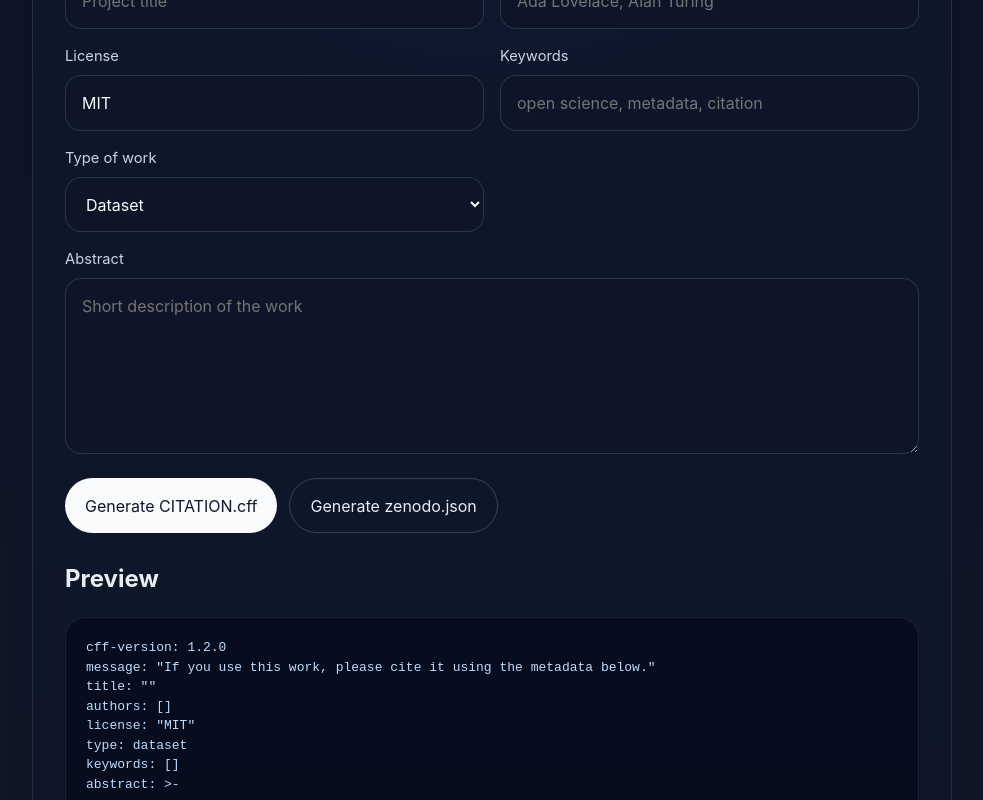
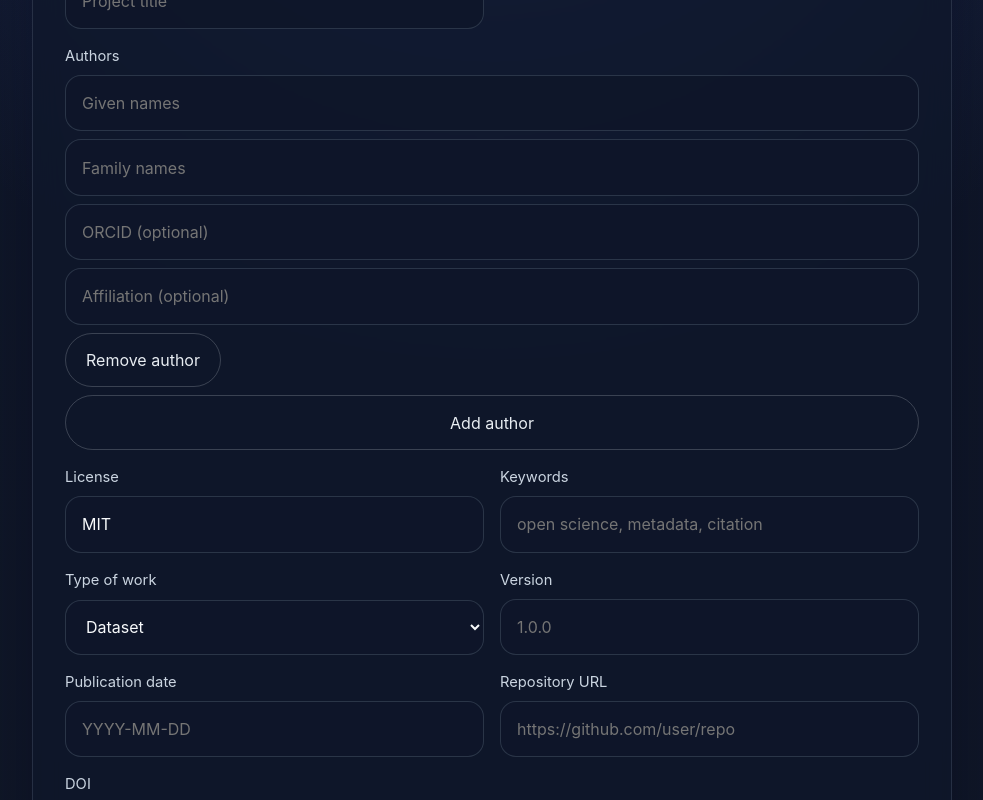
Before and after one commit to Imageomics/OpenCite, a React (Vite) app: page / in a window 1280 px wide. Shown: the part 340-1140 px from the top of the page, without its empty margins (148-1131 px from the left). Built offline with nearby package versions, Linux system fonts and the light colour scheme.

Commit message:
feat: add structured author metadata and affiliations

```diff
--- a/src/App.jsx
+++ b/src/App.jsx
@@ -2,10 +2,14 @@ import { useMemo, useState } from 'react';
 
 const initialForm = {
   title: '',
-  authors: '',
+  authors: [{ givenNames: '', familyNames: '', orcid: '', affiliation: '' }],
   license: 'MIT',
   keywords: '',
   typeOfWork: 'dataset',
+  version: '',
+  publicationDate: '',
+  repositoryCode: '',
+  doi: '',
   abstract: '',
 };
 
@@ -30,39 +34,54 @@ function splitList(value) {
     .filter(Boolean);
 }
 
-function parseAuthors(value) {
-  return splitList(value).map((author) => {
-    const parts = author.split(/\s+/).filter(Boolean);
+function normalizeOrcid(orcid) {
+  const raw = String(orcid ?? '').trim();
 
-    if (parts.length === 1) {
-      return {
-        givenNames: '',
-        familyNames: parts[0],
-        fullName: parts[0],
-        citationAuthor: {
-          'given-names': '',
-          'family-names': parts[0],
-          orcid: '',
-        },
-        zenodoName: parts[0],
-      };
+  if (!raw) {
+    return '';
   }
 
-    const familyNames = parts[parts.length - 1] || '';
-    const givenNames = parts.slice(0, -1).join(' ');
+  if (raw.startsWith('http://') || raw.startsWith('https://')) {
+    return raw;
+  }
+
+  return `https://orcid.org/${raw}`;
+}
+
+function parseAuthors(authorsInput) {
+  if (!Array.isArray(authorsInput)) {
+    return [];
+  }
+
+  return authorsInput
+    .map((author) => {
+      const givenNames = String(author.givenNames ?? '').trim();
+      const familyNames = String(author.familyNames ?? '').trim();
+      const orcid = normalizeOrcid(author.orcid);
+      const affiliation = String(author.affiliation ?? '').trim();
+
+      if (!givenNames && !familyNames) {
+        return null;
+      }
+
+      const fullName = `${givenNames} ${familyNames}`.trim();
+      const zenodoName = givenNames && familyNames ? `${familyNames}, ${givenNames}` : fullName;
 
       return {
         givenNames,
         familyNames,
-      fullName: `${givenNames} ${familyNames}`.trim(),
+        fullName,
         citationAuthor: {
           'given-names': givenNames,
           'family-names': familyNames,
-        orcid: '',
+          orcid,
         },
-      zenodoName: `${familyNames}, ${givenNames}`,
+        zenodoName,
+        orcid,
+        affiliation,
       };
-  });
+    })
+    .filter(Boolean);
 }
 
 function quoteYAML(value) {
@@ -91,6 +110,10 @@ function normalizeMetadata(form) {
     workType,
     cffType: workType,
     zenodoUploadType: zenodoUploadTypeMap[workType] ?? 'other',
+    version: form.version,
+    publicationDate: form.publicationDate,
+    repositoryCode: form.repositoryCode,
+    doi: form.doi,
     abstract: form.abstract,
   };
 }
@@ -118,6 +141,10 @@ function toCitationCff(form) {
     ...(authors.length ? ['authors:', ...authors] : ['authors: []']),
     `license: "${quoteYAML(metadata.license)}"`,
     `type: ${metadata.cffType}`,
+    `version: "${quoteYAML(metadata.version)}"`,
+    `date-released: "${quoteYAML(metadata.publicationDate)}"`,
+    ...(metadata.repositoryCode ? [`repository-code: "${quoteYAML(metadata.repositoryCode)}"`] : []),
+    ...(metadata.doi ? [`doi: "${quoteYAML(metadata.doi)}"`] : []),
     ...(keywords.length ? ['keywords:', ...keywords] : ['keywords: []']),
     'abstract: >-',
     indentBlock(metadata.abstract),
@@ -131,7 +158,15 @@ function toZenodoJson(form) {
   return JSON.stringify(
     {
       title: metadata.title,
-      creators: metadata.authors.map((author) => ({ name: author.zenodoName })),
+      creators: metadata.authors.map((author) => {
+        const creator = { name: author.zenodoName, orcid: author.orcid || '' };
+
+        if (author.affiliation) {
+          creator.affiliation = author.affiliation;
+        }
+
+        return creator;
+      }),
       license: metadata.license,
       keywords: metadata.keywords,
       upload_type: metadata.zenodoUploadType,
@@ -163,6 +198,30 @@ export default function App() {
     setForm((current) => ({ ...current, [name]: value }));
   }
 
+    function updateAuthorField(index, field, value) {
+      setForm((current) => ({
+        ...current,
+        authors: current.authors.map((author, i) => (i === index ? { ...author, [field]: value } : author)),
+      }));
+    }
+
+    function addAuthor() {
+      setForm((current) => ({
+        ...current,
+        authors: [...current.authors, { givenNames: '', familyNames: '', orcid: '', affiliation: '' }],
+      }));
+    }
+
+    function removeAuthor(index) {
+      setForm((current) => ({
+        ...current,
+        authors:
+          current.authors.length > 1
+            ? current.authors.filter((_, i) => i !== index)
+            : [{ givenNames: '', familyNames: '', orcid: '', affiliation: '' }],
+      }));
+    }
+
   function handleDownloadCitation() {
     downloadFile('CITATION.cff', citationPreview, 'text/yaml;charset=utf-8');
   }
@@ -189,14 +248,40 @@ export default function App() {
             <input name="title" value={form.title} onChange={updateField} placeholder="Project title" />
           </label>
 
-          <label>
+          <label className="full-width">
             <span>Authors</span>
+            <div className="authors-list">
+              {form.authors.map((author, index) => (
+                <div key={index} className="author-row">
                 <input
-              name="authors"
-              value={form.authors}
-              onChange={updateField}
-              placeholder="Ada Lovelace, Alan Turing"
+                  value={author.givenNames}
+                  onChange={(event) => updateAuthorField(index, 'givenNames', event.target.value)}
+                  placeholder="Given names"
                 />
+                <input
+                  value={author.familyNames}
+                  onChange={(event) => updateAuthorField(index, 'familyNames', event.target.value)}
+                  placeholder="Family names"
+                />
+                <input
+                  value={author.orcid}
+                  onChange={(event) => updateAuthorField(index, 'orcid', event.target.value)}
+                  placeholder="ORCID (optional)"
+                />
+                <input
+                  value={author.affiliation}
+                  onChange={(event) => updateAuthorField(index, 'affiliation', event.target.value)}
+                  placeholder="Affiliation (optional)"
+                />
+                <button type="button" className="secondary" onClick={() => removeAuthor(index)}>
+                  Remove author
+                </button>
+              </div>
+              ))}
+            </div>
+            <button type="button" className="secondary" onClick={addAuthor}>
+              Add author
+            </button>
           </label>
 
           <label>
@@ -223,6 +308,36 @@ export default function App() {
                 </option>
               ))}
             </select>
+          </label>
+
+          <label>
+            <span>Version</span>
+            <input name="version" value={form.version} onChange={updateField} placeholder="1.0.0" />
+          </label>
+
+          <label>
+            <span>Publication date</span>
+            <input
+              name="publicationDate"
+              value={form.publicationDate}
+              onChange={updateField}
+              placeholder="YYYY-MM-DD"
+            />
+          </label>
+
+          <label>
+            <span>Repository URL</span>
+            <input
+              name="repositoryCode"
+              value={form.repositoryCode}
+              onChange={updateField}
+              placeholder="https://github.com/user/repo"
+            />
+          </label>
+
+          <label>
+            <span>DOI</span>
+            <input name="doi" value={form.doi} onChange={updateField} placeholder="10.0000/example.doi" />
           </label>
 
           <label className="full-width">
--- a/src/styles.css
+++ b/src/styles.css
@@ -128,6 +128,20 @@ textarea {
   grid-column: 1 / -1;
 }
 
+.authors-list {
+  display: grid;
+  gap: 12px;
+}
+
+.author-row {
+  display: grid;
+  gap: 8px;
+}
+
+.author-row button {
+  justify-self: start;
+}
+
 .actions {
   display: flex;
   flex-wrap: wrap;
```
Lines whose indentation alone changed are shown as unchanged.
